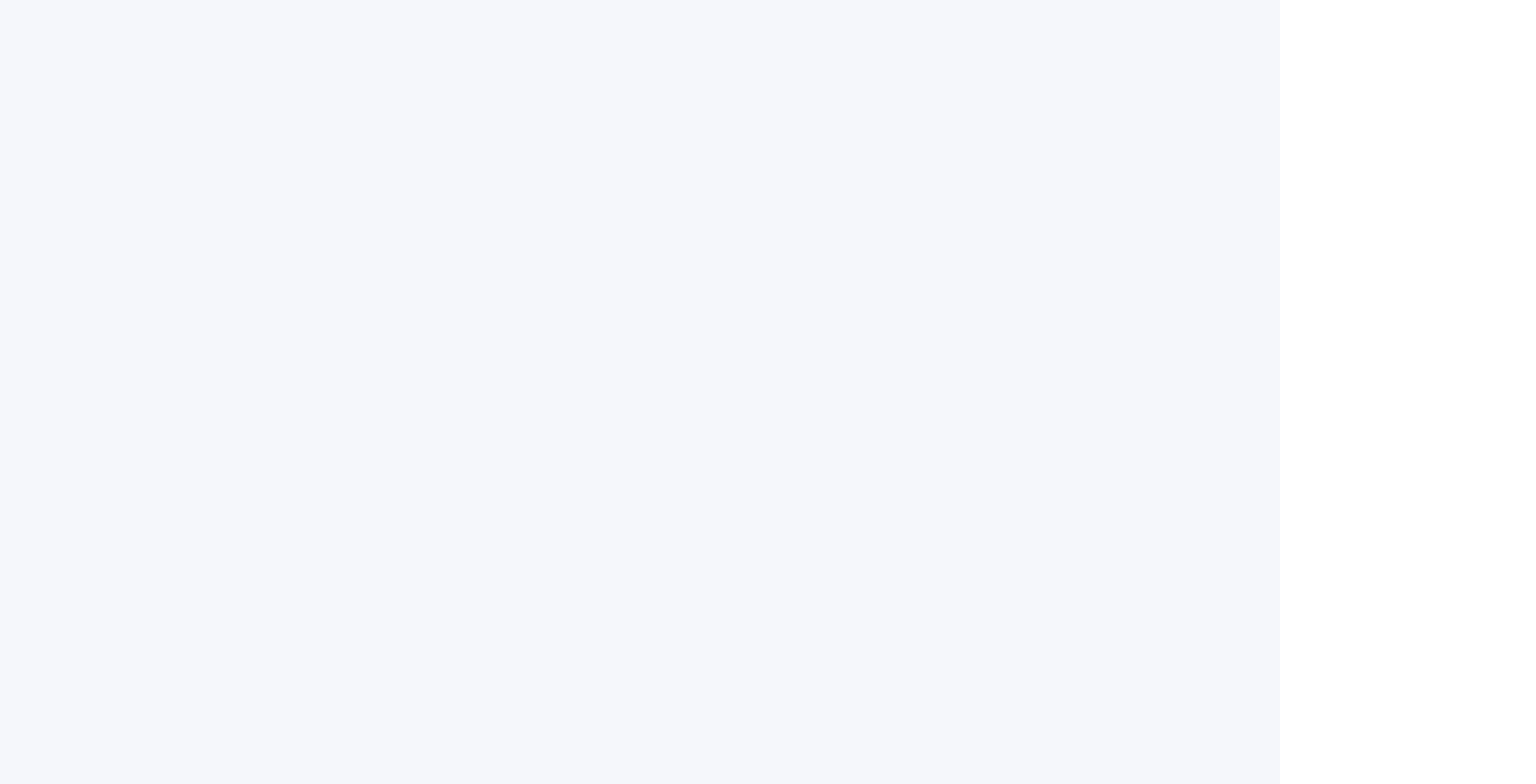
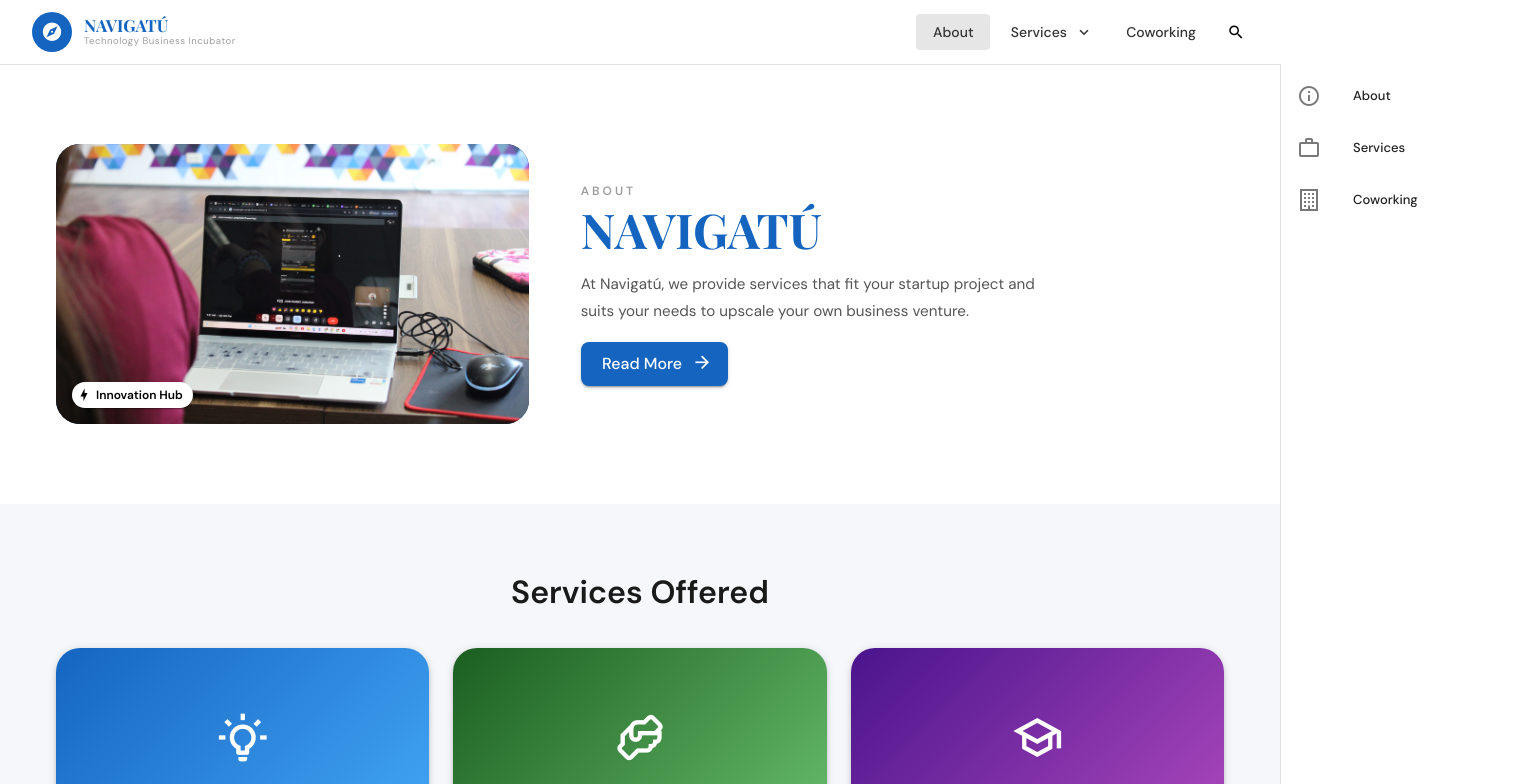
Before and after one commit to antoniogranza/web-tbi, a Vue app: page /about-navigatu in a window 1280 px wide. Before the commit this address had no page. Shown: the top 784 px of the page, 1536 px wide, since content can reach past the window. Built offline with nearby package versions, Linux system fonts and the light colour scheme; a web font is replaced by a local one.

Commit message:
feat: added pages

```diff
--- a/src/views/NavigatuPanel/AboutNavigatuView.vue
+++ b/src/views/NavigatuPanel/AboutNavigatuView.vue
@@ -16,9 +16,15 @@
         <v-spacer />
 
         <div class="d-none d-md-flex align-center mr-6 gap-nav">
-          <v-btn variant="text" class="nav-link" to="#">About</v-btn>
-          <v-btn variant="text" class="nav-link" append-icon="mdi-chevron-down">Services</v-btn>
-          <v-btn variant="text" class="nav-link" to="#">Coworking</v-btn>
+          <v-btn variant="text" class="nav-link" to="/about-navigatu">About</v-btn>
+          <v-btn
+            variant="text"
+            class="nav-link"
+            to="/services-navigatu"
+            append-icon="mdi-chevron-down"
+            >Services</v-btn
+          >
+          <v-btn variant="text" class="nav-link" to="/coworking-navigatu">Coworking</v-btn>
           <v-btn variant="text" icon="mdi-magnify" size="small" />
         </div>
 
@@ -499,6 +505,7 @@ const leaders = ref([
   border-radius: 16px 16px 0 0;
 }
 .service-card-title {
+  padding-left: 15px !important;
   font-size: 1rem !important;
   font-weight: 700 !important;
   color: #1a1a1a;
--- /dev/null
+++ b/src/views/NavigatuPanel/CoworkingNavigatuView.vue
@@ -0,0 +1,6 @@
+<template>
+  <div class="coworking-navigatu">
+    <h1>Coworking</h1>
+    <p>Welcome to the coworking page for Navigatú.</p>
+  </div>
+</template>
--- /dev/null
+++ b/src/views/NavigatuPanel/ServiceNavigatuView.vue
@@ -0,0 +1,6 @@
+<template>
+  <div class="coworking-navigatu">
+    <h1>Services</h1>
+    <p>Welcome to the services page for Navigatú.</p>
+  </div>
+</template>
```
Also changed, not shown: src/router/index.js (+12 -2 lines).
